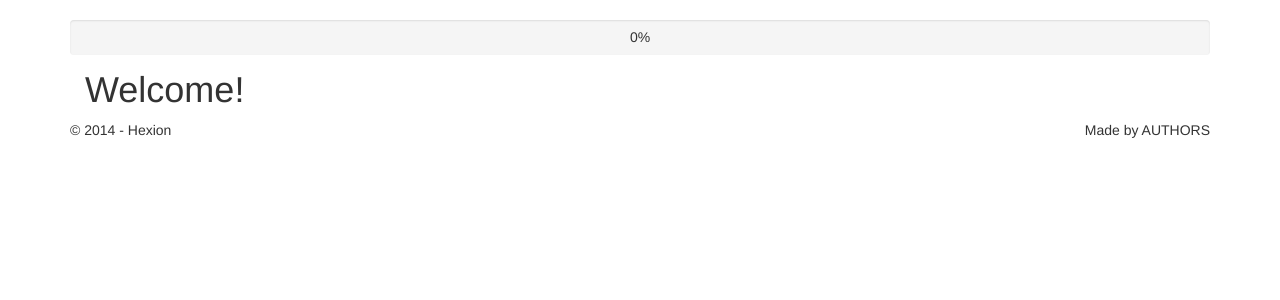
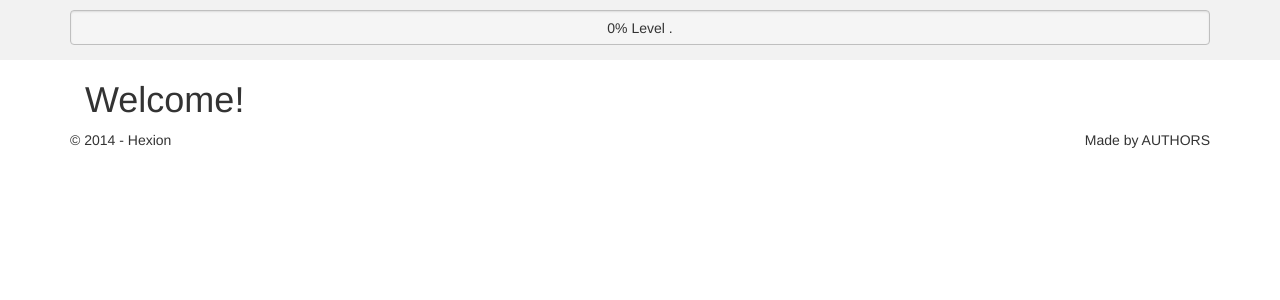
Before and after one commit to Exomnius/MeetAndGreet, a CodeIgniter app: page / in a window 1280 px wide. Shown: the part 51-351 px from the top of the page. Run offline with CodeIgniter, Linux system fonts and the light colour scheme; data comes from the database, SQL or seed files in the repository; some libraries are stand-ins or nearby versions.

Commit message:
Progress bar

```diff
--- a/www/MeetAndGreet/application/controllers/main.php
+++ b/www/MeetAndGreet/application/controllers/main.php
@@ -37,8 +37,22 @@ class Main extends CI_Controller {
 
         $percentage = (int) ($xp / $nextlevel['expRequired'] * 100);
 
+
+
         $level_progress = 'Level ' . $level['level'] . '. ' . $level['title'];
-        $bar_progress = '<div class="progress pull-right text-center" style="width: 100%;margin-bottom: 15px; height: 35px;padding-top: 7px;"><span>' . $percentage . '%</span><div class="progress-bar" style="color: black;" role="progressbar" aria-valuenow="' . $percentage . '" aria-valuemin="0" aria-valuemax="' . $nextlevel['expRequired'] . '" style="width: ' . $percentage . '%;"></div></div>';
+
+        $bar_progress = '
+        <div class="progress pull-right text-center" style="width: 100%;margin-bottom: 15px; height: 35px;">
+          <span style="position: absolute; width: 200px; margin-left: -100px; padding-top: 7px;">' . $percentage . '% '. $level_progress .'</span>
+          <div class="progress-bar" style="color: black; height: 100%; width: '.$percentage.'%;" role="progressbar" aria-valuenow="' . $percentage . '" aria-valuemin="0" aria-valuemax="' . $nextlevel['expRequired'] . '" style="width: ' . $percentage . '%;">
+          </div>
+        </div>';
+        // $bar_progress = '
+        // <div class="progress pull-right text-center" style="width: 100%;margin-bottom: 15px; height: 35px;">
+        //   <span style="position: absolute; padding-top: 7px;">' . $percentage . '%</span>
+        //   <div class="progress-bar" style="color: black; height: 100%; width: '.$percentage.'%;" role="progressbar" aria-valuenow="' . $percentage . '" aria-valuemin="0" aria-valuemax="' . $nextlevel['expRequired'] . '" style="width: ' . $percentage . '%;">
+        //   </div>
+        // </div>';
 
         //add button
         $createButton = '';
--- a/www/MeetAndGreet/application/views/pages/home_view.php
+++ b/www/MeetAndGreet/application/views/pages/home_view.php
@@ -1,6 +1,10 @@
+<div class="progress_bar_container">
+    <div class="container">
+      {bar_progress}
+    </div>
+</div>
 
 <div class="container">
-    {bar_progress}
     <div class="col-xs-12 homeActionBar">
         <h1 class="pull-left">{title}</h1>
         {createEvent}
--- a/www/MeetAndGreet/assets/css/style.css
+++ b/www/MeetAndGreet/assets/css/style.css
@@ -32,3 +32,21 @@
 #geocomplete {
   z-index: 2060;
 }
+
+/* line 37, ../sass/_styles.scss */
+nav.navbar {
+  margin: 0;
+}
+
+/* line 41, ../sass/_styles.scss */
+.progress {
+  border: 1px solid #bfbfbf;
+}
+
+/* line 46, ../sass/_styles.scss */
+.progress_bar_container {
+  padding-top: 10px;
+  width: 100%;
+  background-color: #f2f2f2;
+  margin-bottom: 20px;
+}
--- a/www/MeetAndGreet/assets/sass/_styles.scss
+++ b/www/MeetAndGreet/assets/sass/_styles.scss
@@ -30,3 +30,22 @@
 #geocomplete {
 	z-index: 2060;
 }
+
+
+
+
+nav.navbar {
+	margin: 0;
+}
+
+.progress {
+	border: 1px solid #bfbfbf;
+}
+
+
+.progress_bar_container {
+	padding-top: 10px;
+	width: 100%;
+	background-color: #f2f2f2;
+	margin-bottom: 20px;
+}
```
